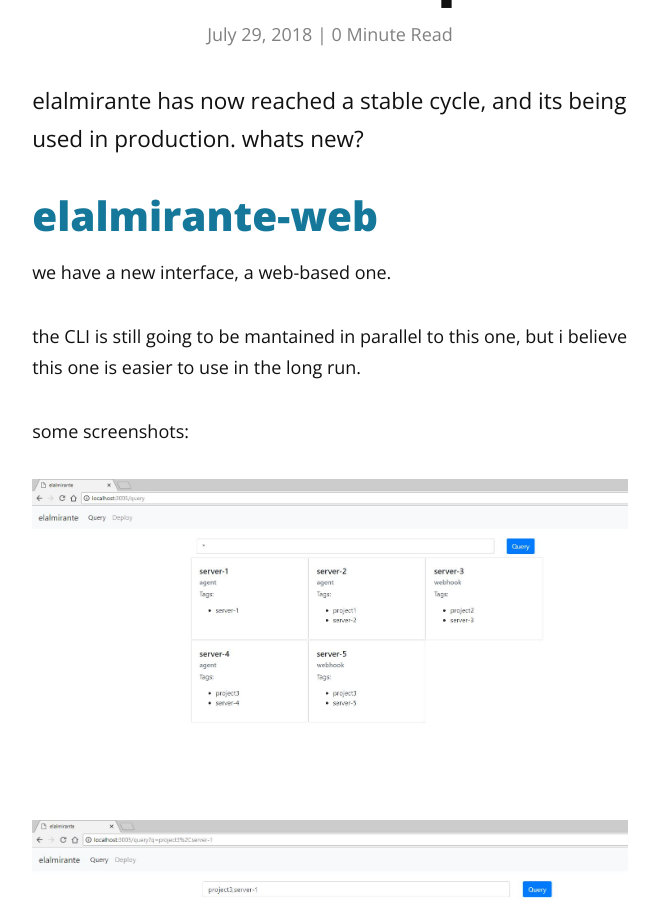
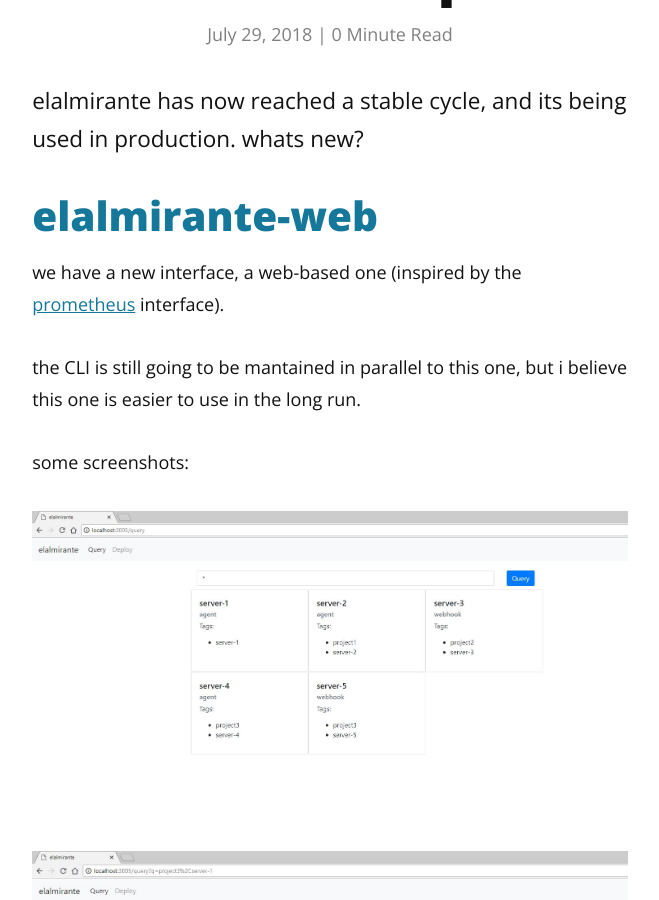
Before and after one commit to ozkar99/ozkar99.github.io, a Jekyll site: the page built from _posts/2018-07-29-elalmirante-update.markdown, in a window 1280 px wide and 900 px high, scrolled down 356 px. Shown: the whole window, without its empty margins (310-969 px from the left). Built offline with Jekyll 4.4.1, drawn with Linux system fonts in a browser that asks for light colours; nearby versions of some CDN libraries; comment, search, counter and statistics services are not loaded.

Commit message:
adds prometheus link

```diff
--- a/_posts/2018-07-29-elalmirante-update.markdown
+++ b/_posts/2018-07-29-elalmirante-update.markdown
@@ -12,7 +12,7 @@ whats new?
 
 ## elalmirante-web
 
-we have a new interface, a web-based one.
+we have a new interface, a web-based one (inspired by the [prometheus](https://prometheus.io/) interface).
 
 the CLI is still going to be mantained in parallel to this one, but i believe this one is easier to use in the long run.
 
```
